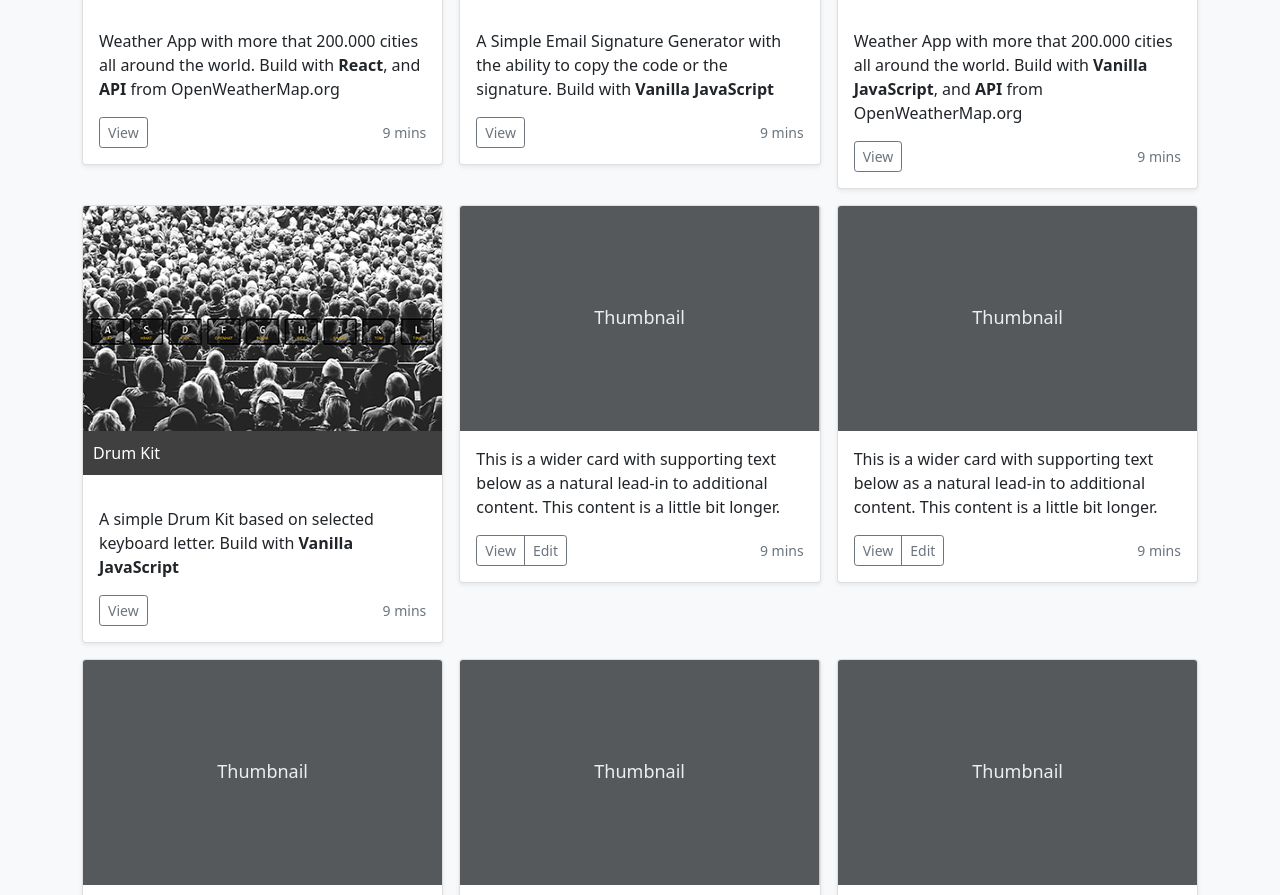
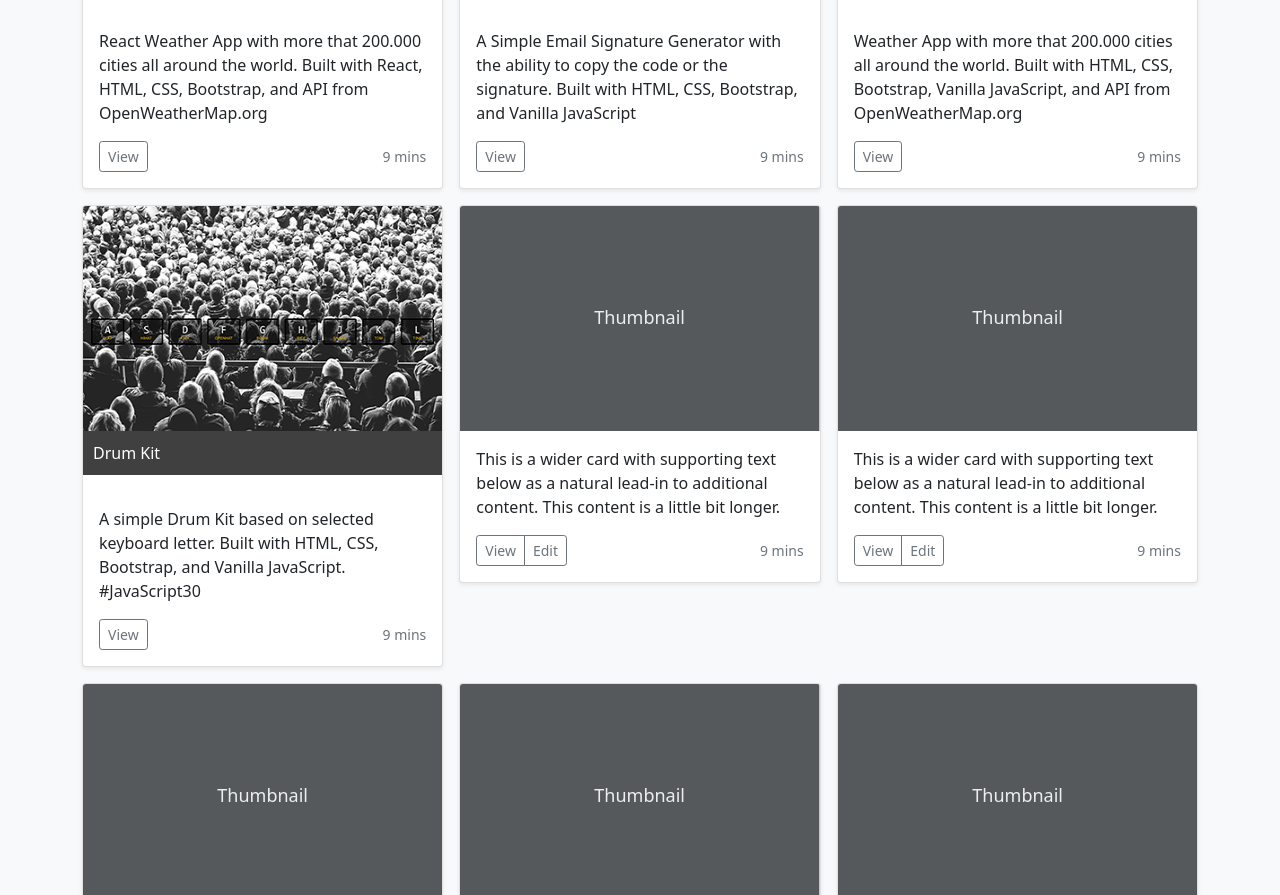
Before and after one commit to irSilviana/JavaScript30, a plain HTML site: page index.html in a window 1280 px wide. Shown: the part 831-1726 px from the top of the page. Drawn offline with nearby package versions, Linux system fonts and the light colour scheme.

Commit message:
Update index.html

```diff
--- a/index.html
+++ b/index.html
@@ -119,9 +119,9 @@
           <div class="col-lg-6 col-md-8 mx-auto">
             <h1 class="fw-light">Project example</h1>
             <p class="lead text-lead">
-              Several different projects build using HTML, CSS, JavaScript, and
-              React. Some of this project is using Bootstrap, API, hosted on
-              Netlify and you can find all the repositories on GitHub.
+              Several different projects built using HTML, CSS, JavaScript, and
+              React. Some of these projects are built with Bootstrap, API,
+              hosted on Netlify and you can find all the repositories on GitHub.
             </p>
             <p>
               <a
@@ -152,9 +152,9 @@
 
                 <div class="card-body">
                   <p class="card-text">
-                    Weather App with more that 200.000 cities all around the
-                    world. Build with <strong>React</strong>, and
-                    <strong>API</strong> from OpenWeatherMap.org
+                    React Weather App with more that 200.000 cities all around
+                    the world. Built with React, HTML, CSS, Bootstrap, and API
+                    from OpenWeatherMap.org
                   </p>
                   <div
                     class="d-flex justify-content-between align-items-center"
@@ -198,8 +198,8 @@
                 <div class="card-body">
                   <p class="card-text">
                     A Simple Email Signature Generator with the ability to copy
-                    the code or the signature. Build with
-                    <strong>Vanilla JavaScript</strong>
+                    the code or the signature. Built with HTML, CSS, Bootstrap,
+                    and Vanilla JavaScript
                   </p>
                   <div
                     class="d-flex justify-content-between align-items-center"
@@ -242,8 +242,8 @@
                 <div class="card-body">
                   <p class="card-text">
                     Weather App with more that 200.000 cities all around the
-                    world. Build with <strong>Vanilla JavaScript</strong>, and
-                    <strong>API</strong> from OpenWeatherMap.org
+                    world. Built with HTML, CSS, Bootstrap, Vanilla JavaScript,
+                    and API from OpenWeatherMap.org
                   </p>
                   <div
                     class="d-flex justify-content-between align-items-center"
@@ -287,9 +287,9 @@
 
                 <div class="card-body">
                   <p class="card-text">
-                    A simple Drum Kit based on selected keyboard letter. Build
-                    with
-                    <strong>Vanilla JavaScript</strong>
+                    A simple Drum Kit based on selected keyboard letter. Built
+                    with HTML, CSS, Bootstrap, and Vanilla JavaScript. <br />
+                    #JavaScript30
                   </p>
                   <div
                     class="d-flex justify-content-between align-items-center"
```
